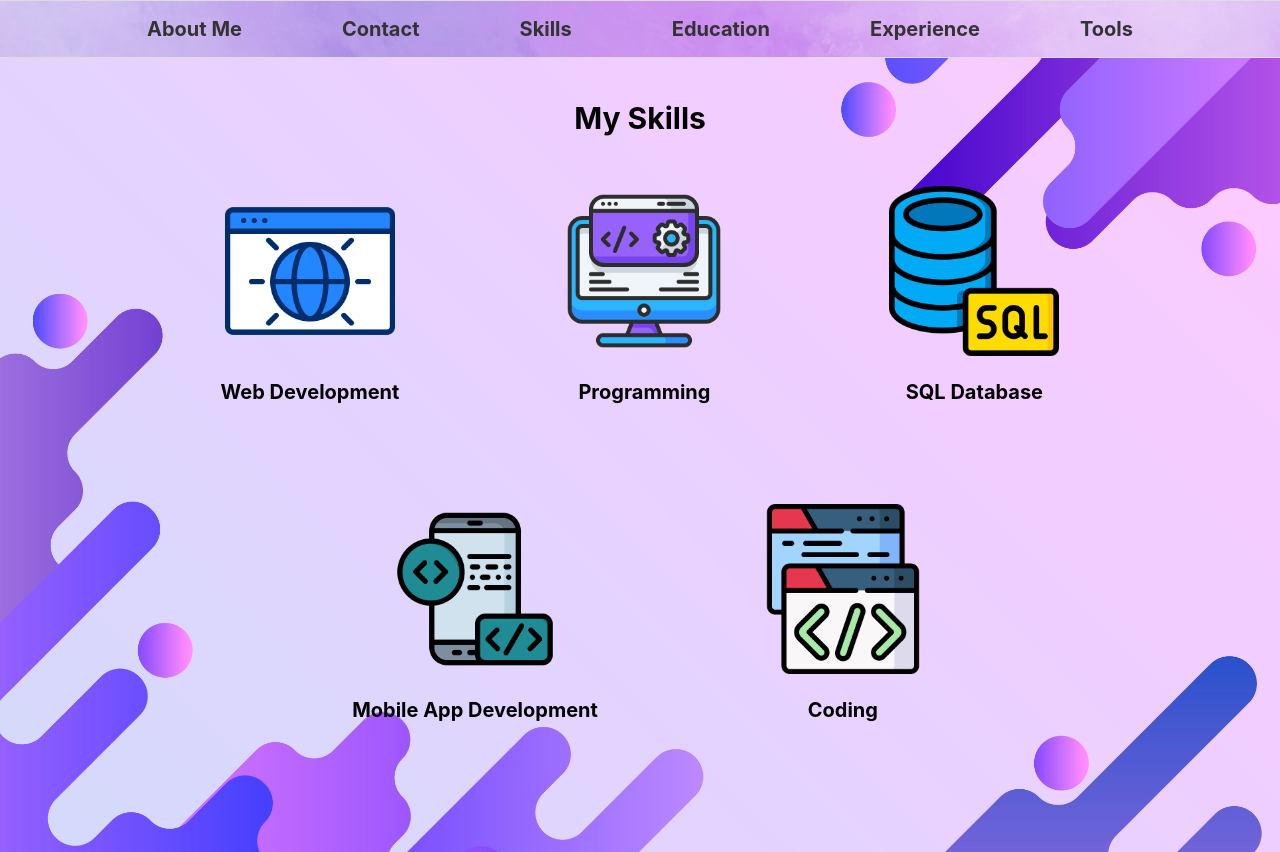
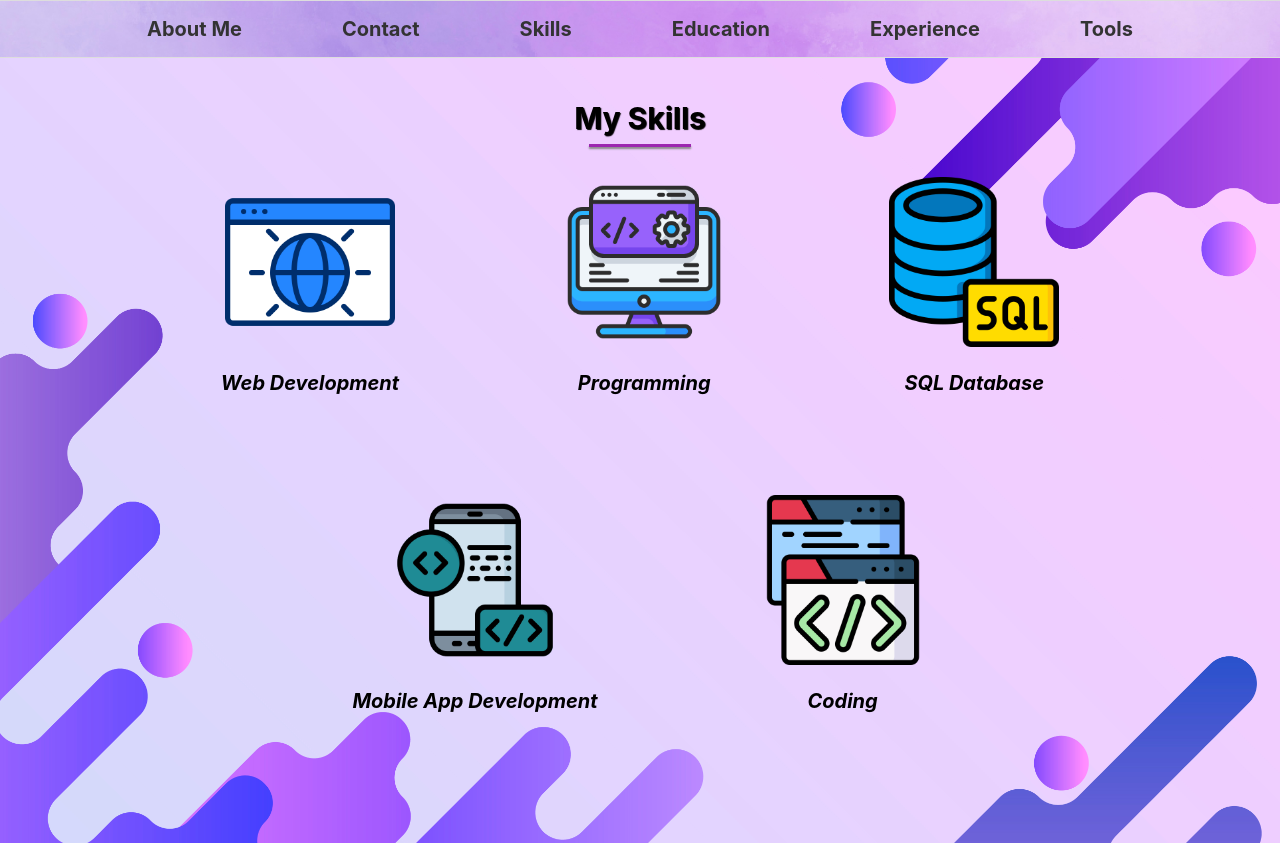
Before and after one commit to tewtewpemtat/portfolio, a React (Create React App) app: page /skills in a window 1280 px wide. Built offline with nearby package versions, Linux system fonts and the light colour scheme.

Commit message:
update contact check fill

```diff
--- a/src/details/contact.js
+++ b/src/details/contact.js
@@ -1,6 +1,32 @@
-import React from 'react';
+import React, {useState} from 'react';
+const Contact = () => {
 
-const Contact = () => {
+  const [formData, setFormData] = useState({
+    name: '',
+    email: '',
+    phone: '',
+    message: ''
+  });
+
+   const handleSubmit = (e) => {
+    e.preventDefault();
+    const { name, email, phone, message } = formData;
+    if (!name || !email || !phone || !message) {
+      alert('Please fill in complete information.');
+    } else {
+      alert('Successfully');
+    }
+  };
+
+  const handleInputChange = (e) => {
+    const { name, value } = e.target;
+    setFormData((prevData) => ({
+      ...prevData,
+      [name]: value
+    }));
+  };
+
+
   return (
     <div style={{ paddingTop: '40px' }}>
       <div
@@ -34,15 +60,15 @@ const Contact = () => {
       <h1 style={{ }}>Message Us</h1>
 </div>
 <div style={{ display: 'flex', justifyContent: 'center', alignItems: 'center' }}>
-  <form style={{ fontSize: '20px', display: 'flex', flexDirection: 'column', alignItems: 'flex-start', width: '500px' }}>
+    <form style={{ fontSize: '20px', display: 'flex', flexDirection: 'column', alignItems: 'flex-start', width: '500px'}} onSubmit={handleSubmit}>
       <label style={{ marginBottom: '10px', fontWeight: 'bold', color: '#333' }} htmlFor="name">Name:</label>
-    <input style={{ padding: '10px', marginBottom: '20px', width: '100%', borderRadius: '5px', border: '1px solid #ddd' }} type="text" id="name" name="name" />
+      <input style={{ padding: '10px', marginBottom: '20px', width: '100%', borderRadius: '5px', border: '1px solid #ddd' }} type="text" id="name" name="name" onChange={handleInputChange} value={formData.name} />
       <label style={{ marginBottom: '10px', fontWeight: 'bold', color: '#333' }} htmlFor="email">Email:</label>
-    <input style={{padding: '10px', marginBottom: '20px', width: '100%', borderRadius: '5px', border: '1px solid #ddd' }} type="email" id="email" name="email" />
+      <input style={{padding: '10px', marginBottom: '20px', width: '100%', borderRadius: '5px', border: '1px solid #ddd' }} type="email" id="email" name="email" onChange={handleInputChange} value={formData.email} />
       <label style={{ marginBottom: '10px', fontWeight: 'bold', color: '#333' }} htmlFor="phone">Phone:</label>
-    <input style={{padding: '10px', marginBottom: '20px', width: '100%', borderRadius: '5px', border: '1px solid #ddd' }} type="text" id="phone" name="phone" />
+      <input style={{padding: '10px', marginBottom: '20px', width: '100%', borderRadius: '5px', border: '1px solid #ddd' }} type="text" id="phone" name="phone" onChange={handleInputChange} value={formData.phone} />
       <label style={{ marginBottom: '10px', fontWeight: 'bold', color: '#333' }} htmlFor="message">Message:</label>
-    <textarea style={{ padding: '10px', marginBottom: '20px', width: '100%', height: '100px', borderRadius: '5px', border: '1px solid #ddd' }} id="message" name="message" />
+      <textarea style={{ padding: '10px', marginBottom: '20px', width: '100%', height: '100px', borderRadius: '5px', border: '1px solid #ddd' }} id="message" name="message" onChange={handleInputChange} value={formData.message} />
       <input style={{ padding: '10px 20px', backgroundColor: '#4CAF50', color: 'white', border: 'none', borderRadius: '5px', cursor: 'pointer', width: '20%' }} type="submit" value="Send" />
     </form>
 </div>
--- a/src/details/skills.js
+++ b/src/details/skills.js
@@ -3,29 +3,30 @@ import React from 'react';
 const Skills = () => {
   return (
     <div style={{ paddingTop: '80px' }}>
-      <h1 style={{ textAlign: 'center', fontSize: '30px', fontWeight: 'bold', marginBottom: '50px' }}>My Skills</h1>
+      <h1 style={{ textAlign: 'center', fontSize: '30px', fontWeight: 'bold', marginBottom:'0px',textShadow: '1px 1px 1px #000000', color: 'black' }}>My Skills</h1>
+      <hr style={{ marginBottom: '30px', width: '8%', height: '3px', backgroundColor: '#9C27B0', border: '0px', boxShadow: '0px 2px 2px #888888' }} />
       <div style={{ display: 'flex', justifyContent: 'center' }}>
         <div style={{ margin: '80px', marginTop: '0px', textAlign: 'center' }}>
           <img src="./myphoto/Web.png" alt="Web Development" style={{ width: '170px', height: '170px' }} />
-          <p style={{ marginTop: '20px', fontSize: '20px', fontWeight: 'bold' }}>Web Development</p>
+          <p style={{ marginTop: '20px', fontSize: '20px', fontStyle:'oblique',fontWeight: 'bold' }}>Web Development</p>
         </div>
         <div style={{ margin: '80px', marginTop: '0px', textAlign: 'center' }}>
           <img src="./myphoto/Program.png" alt="Programming" style={{ width: '170px', height: '170px' }} />
-          <p style={{ marginTop: '20px', fontSize: '20px', fontWeight: 'bold' }}>Programming</p>
+          <p style={{ marginTop: '20px',fontStyle:'oblique',fontSize: '20px', fontWeight: 'bold' }}>Programming</p>
         </div>
         <div style={{ margin: '80px', marginTop: '0px', textAlign: 'center' }}>
           <img src="./myphoto/Sql.png" alt="SQL Database" style={{ width: '170px', height: '170px' }} />
-          <p style={{ marginTop: '20px', fontSize: '20px', fontWeight: 'bold' }}>SQL Database</p>
+          <p style={{ marginTop: '20px', fontSize: '20px', fontStyle:'oblique',fontWeight: 'bold' }}>SQL Database</p>
         </div>
       </div>
       <div style={{ display: 'flex', justifyContent: 'center' }}>
         <div style={{ margin: '80px', marginTop: '0px', textAlign: 'center' }}>
           <img src="./myphoto/Mobile.png" alt="Mobile App Development" style={{ width: '170px', height: '170px' }} />
-          <p style={{ marginTop: '20px', fontSize: '20px', fontWeight: 'bold' }}>Mobile App Development</p>
+          <p style={{ marginTop: '20px', fontSize: '20px', fontStyle:'oblique',fontWeight: 'bold' }}>Mobile App Development</p>
         </div>
         <div style={{ margin: '80px', marginTop: '0px', textAlign: 'center' }}>
           <img src="./myphoto/Coding.png" alt="Coding" style={{ width: '170px', height: '170px' }} />
-          <p style={{ marginTop: '20px', fontSize: '20px', fontWeight: 'bold' }}>Coding</p>
+          <p style={{ marginTop: '20px', fontSize: '20px', fontStyle:'oblique',fontWeight: 'bold' }}>Coding</p>
         </div>
       </div>
     </div>
```
Lines whose indentation alone changed are shown as unchanged.
